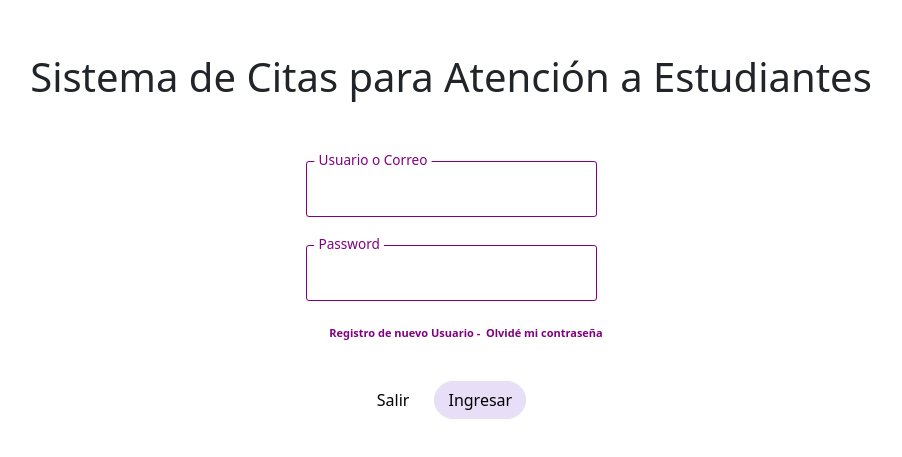
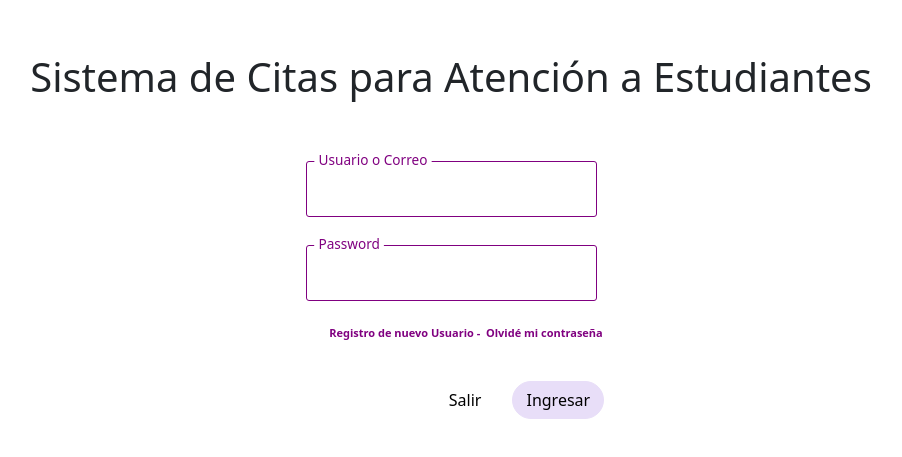
Before and after one commit to alejandraSMT/Proyecto-PW-G05, a React (Create React App) app: page / in a window 1280 px wide. Shown: the part 197-654 px from the top of the page, without its empty margins (189-1091 px from the left). Built offline with nearby package versions, Linux system fonts and the light colour scheme.

Commit message:
Login Visual terminado

```diff
--- a/src/pages/login/components/login_buttons.js
+++ b/src/pages/login/components/login_buttons.js
@@ -1,28 +1,21 @@
 import "../login.css";
 
-import Container from 'react-bootstrap/Container';
-import Row from 'react-bootstrap/Row';
 import Button from 'react-bootstrap/Button';
-import Col from 'react-bootstrap/Col'
+import Form from "react-bootstrap/Form";
 
 function Buttons(){
     return(
-        <Container class = "btns">
-            <Row>
-                <Col>
+        <Form.Group id = "btns">
             <Button id = "exit">
                 Salir
             </Button>
-                </Col>
-                <Col>
+            <div style={{width: '30px'}}></div>
             <Button id = "login">
                 Ingresar
             </Button>
-                </Col>
-            </Row>
-        </Container>
+
+        </Form.Group>
     );
 }
 
-
 export default Buttons;
--- a/src/pages/login/login.css
+++ b/src/pages/login/login.css
@@ -18,10 +18,12 @@ span {
     font-weight: bold;
 }
 
-.btns {
+#btns {
     display: flex;
     flex-direction: row;
-    transform: translateX(100px);
+    justify-content: center;
+    align-items: center;
+    margin-left: 150px;
 }
 
 .container {
```
Lines whose indentation alone changed are shown as unchanged.
